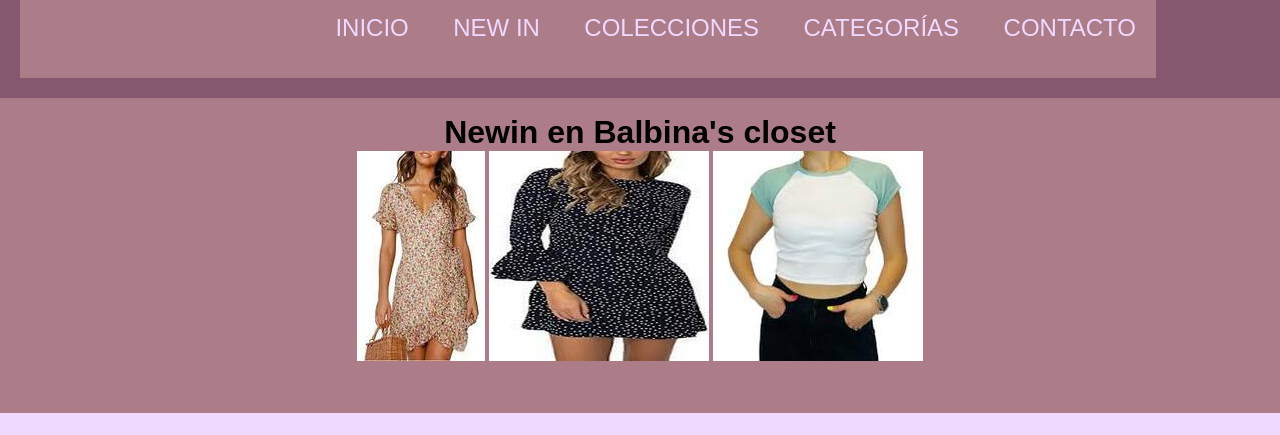
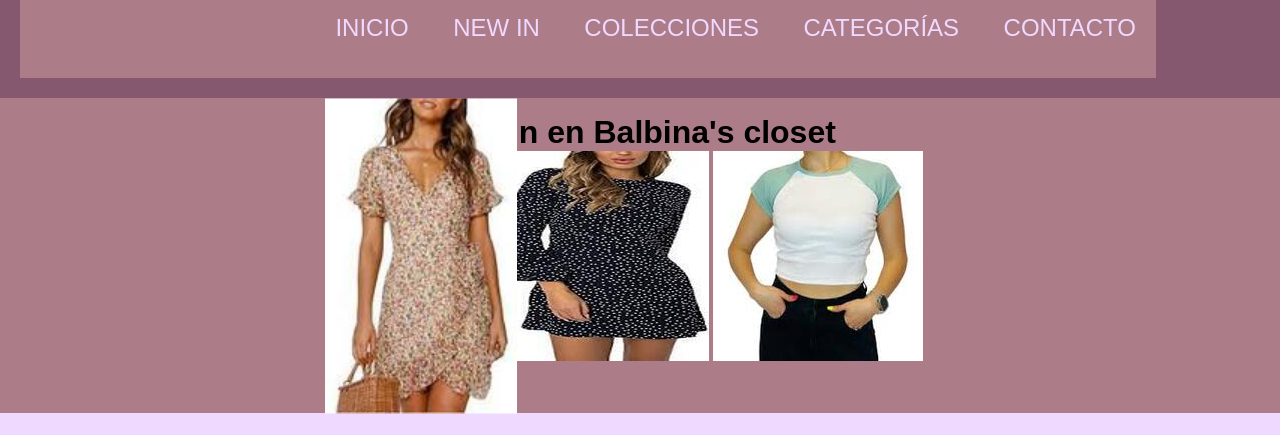
Before and after one commit to PatriciaCastilloCarbajal/patriciaCastilloProyectoSegunda, a plain HTML site: page sections/newin.html in a window 1280 px wide. In both pictures the pointer is over the picture 420 px from the left and 430 px from the top of the page. Shown: the part 174-609 px from the top of the page. Drawn offline with Linux system fonts and the light colour scheme; a web font is replaced by a local one.

Commit message:
New in-Animaciones transform

```diff
--- a/styles/styles.css
+++ b/styles/styles.css
@@ -142,6 +142,10 @@ footer .icon {
   margin-bottom: 1rem;
 }
 
+.centrarMain img:hover {
+  transform: scale(1.5);
+}
+
 .grillaPrincipal {
   display: grid;
   grid-template-columns: 1fr 1fr 1fr;
```
